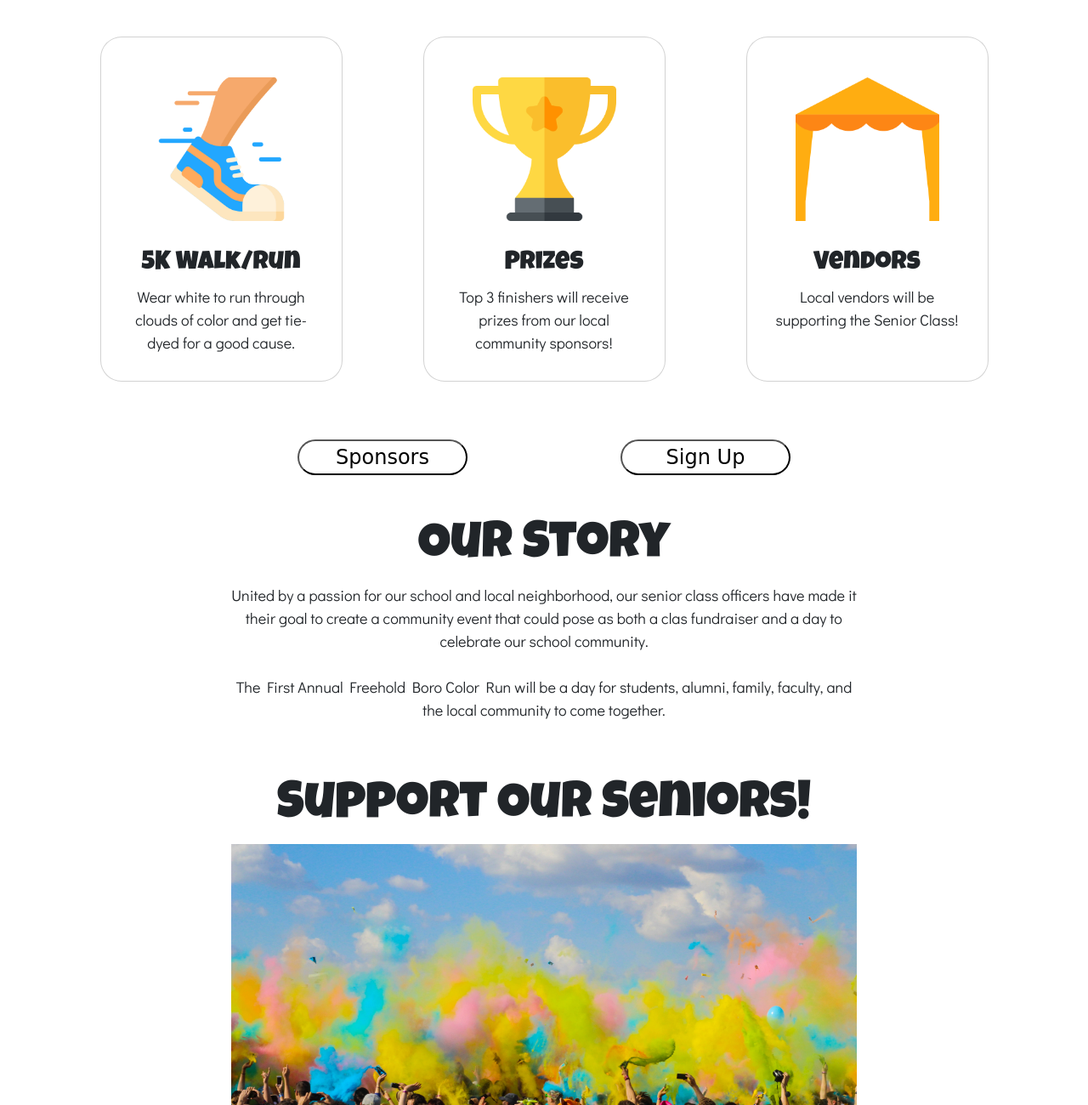
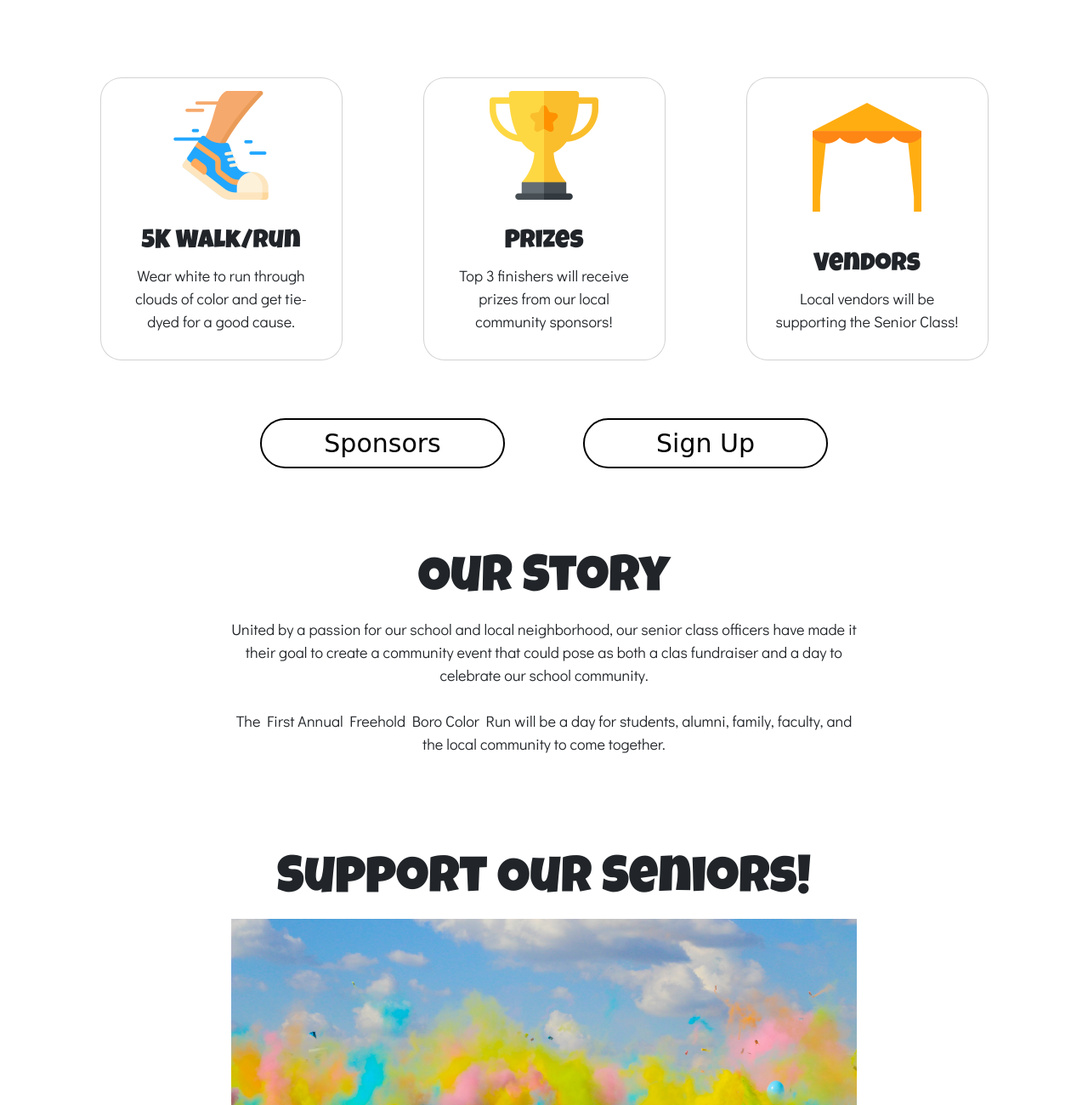
Before and after one commit to matthewkouveliotes/ColorRun, a plain HTML site: page index.html in a window 1280 px wide. Shown: the part 489-1789 px from the top of the page at 85% size. Drawn offline with nearby package versions, Linux system fonts and the light colour scheme; a web font is replaced by a local one.

Commit message:
updated links

```diff
--- a/css/style.css
+++ b/css/style.css
@@ -7,6 +7,8 @@ font-family: 'Didact Gothic', sans-serif;*/
     --fs-p: clamp(0.75rem, 0.75rem + 1.0417vw, 1.125rem);
     --fs-h1: clamp(1.875rem, -0.7212rem + 7.2115vw, 3.75rem);
     --fs-h3: clamp(1.25rem, 0.3846rem + 2.4038vw, 1.875rem);
+    --icon-size: clamp(5rem, 4rem + 12vw, 8rem);
+    --fs-nav: clamp(1rem, 0.5rem + 1.75vw, 1.3rem);
 }
 
 /* FONTS */
@@ -31,6 +33,12 @@ h4 {
     font-size: 2rem;
 }
 /* NAVBAR */
+.nav-link, .navbar-brand {
+    font-size: var(--fs-nav);
+}
+.nav-item {
+    margin-left: 25px;
+}
 .bg-body-tertiary {
     --bs-bg-opacity: 0;
 }
@@ -41,25 +49,26 @@ h4 {
     height: 85vh;
 }
 
-.square-btn {
+.square-btn, .pill-btn {
     color: black;
     text-decoration: none;
-    font-size: 1.25rem;
+    font-size: var(--fs-h3);
     padding: 5px 35px;
     border: 2px solid black;
     border-radius: 15px;
     background-color: transparent;
 }
 
-.circle-img {
-    padding: 2rem;
+.pill-btn {
+    display: inline-block;
+    width: clamp(18rem, 10rem + 5vw, 20rem);
+    border-radius: 50px;
 }
 
-.pill-btn {
-    font-size: 1.5rem;
-    min-width: 200px;
-    border-radius: 50px;
-    background-color: transparent;
+.card-icon {
+    width: var(--icon-size);
+    margin: auto;
+    padding-bottom: 2rem;
 }
 
 .sponsor-img {
--- a/index.html
+++ b/index.html
@@ -24,7 +24,7 @@
             <span class="navbar-toggler-icon"></span>
           </button>
           <div class="collapse navbar-collapse" id="navbarTogglerDemo01">
-            <a class="navbar-brand" href="#">Boro Color Run</a>
+            <a class="navbar-brand me-0" href="index.html">Boro Color Run</a>
             <ul class="navbar-nav ms-auto mb-2 mb-lg-0">
               <li class="nav-item">
                 <a class="nav-link active" aria-current="page" href="index.html">Home</a>
@@ -35,9 +35,9 @@
               <li class="nav-item">
                 <a class="nav-link" href="sponsors.html">Sponsor Us</a>
               </li>
-              <li class="nav-item">
+              <!-- <li class="nav-item">
                 <a class="nav-link" href="contact.html">Contact Us</a>
-              </li>
+              </li> -->
           </div>
         </div>
       </nav>
@@ -55,7 +55,7 @@
         <!-- REGISTER BUTTON ROW -->
         <div class="row mb-3">
           <div class="col">
-              <button class="square-btn">REGISTER NOW!</button>
+              <a href="registration.html" class="square-btn">REGISTER NOW!</a>
           </div>
       </div>
       <!-- DETAILS ROW -->
@@ -73,25 +73,25 @@
 
     </div><!-- Photo by <a href="https://unsplash.com/@maximebhm?utm_source=unsplash&utm_medium=referral&utm_content=creditCopyText">Maxime Bhm</a> on <a href="https://unsplash.com/photos/icyZmdkCGZ0?utm_source=unsplash&utm_medium=referral&utm_content=creditCopyText">Unsplash</a> -->
     <!-- END SPLASH SCREEN -->
-    <div class="row justify-content-around mt-2">
-      <div class="col-10 col-md-3 card">
-        <div class="circle-img">
+    <div class="row justify-content-around mt-5">
+      <div class="col-10 col-lg-3 mx-lg-0 card">
+        <div class="card-icon">
           <img class="img-fluid" src="img/icons/run.png" alt="Run icons created by Freepik - Flaticon">
         </div>
         <h3>5K Walk/Run</h3>
         <p>Wear white to run through clouds of color and get tie-dyed for a good cause.
         </p>
       </div>
-      <div class="col-10 col-md-3 card">
-        <div class="circle-img">
+      <div class="col-10 col-lg-3 mx-lg-0 card">
+        <div class="card-icon">
           <img class="img-fluid" src="img/icons/trophy.png" alt="Trophy icons created by Freepik - Flaticon">
         </div>
         <h3>Prizes</h3>
         <p>Top 3 finishers will receive prizes from our local community sponsors!
         </p>
       </div>
-      <div class="col-10 col-md-3 card">
-        <div class="circle-img">
+      <div class="col-10 col-lg-3 mx-lg-0 card">
+        <div class="card-icon">
           <img class="img-fluid" src="img/icons/tent.png" alt="Tent icons created by Pause08 - Flaticon">
         </div>
         <h3>Vendors</h3>
@@ -100,15 +100,15 @@
       </div>
     </div>
     <div class="row text-center justify-content-center my-5">
-      <div class="col-8 col-md-4 mb-3 mb-md-0">
-      <button class="pill-btn">Sponsors</button>
+      <div class="col-8 col-lg-4 mb-3 mb-lg-0">
+      <a href="sponsors.html" class="pill-btn">Sponsors</a>
       </div>
-      <div class="col-8 col-md-4">
-      <button class="pill-btn">Sign Up</button>
+      <div class="col-8 col-lg-4">
+      <a href="registration.html" class="pill-btn">Sign Up</a>
       </div>
     </div>
     <div class="row">
-      <div class="col-8">
+      <div class="col-8 mt-5">
         <h1>Our Story</h1>
         <p>
           United by a passion for our school and local neighborhood, our senior class officers have made it their goal to create a community event that could pose as both a clas fundraiser and a day to celebrate our school community.
@@ -117,7 +117,7 @@
       </div>
     </div>
     <div class="row my-5">
-      <div class="col-8">
+      <div class="col-8 mt-5">
         <h1>Support Our Seniors!</h1>
         <img class="img-fluid" src="img/maxime-bhm-icyZmdkCGZ0-unsplash.jpg" alt="Color Run Stock Photo">
       </div>
```
Also changed, not shown: registration.html (+3 -3 lines), sponsors.html (+4 -4 lines).
